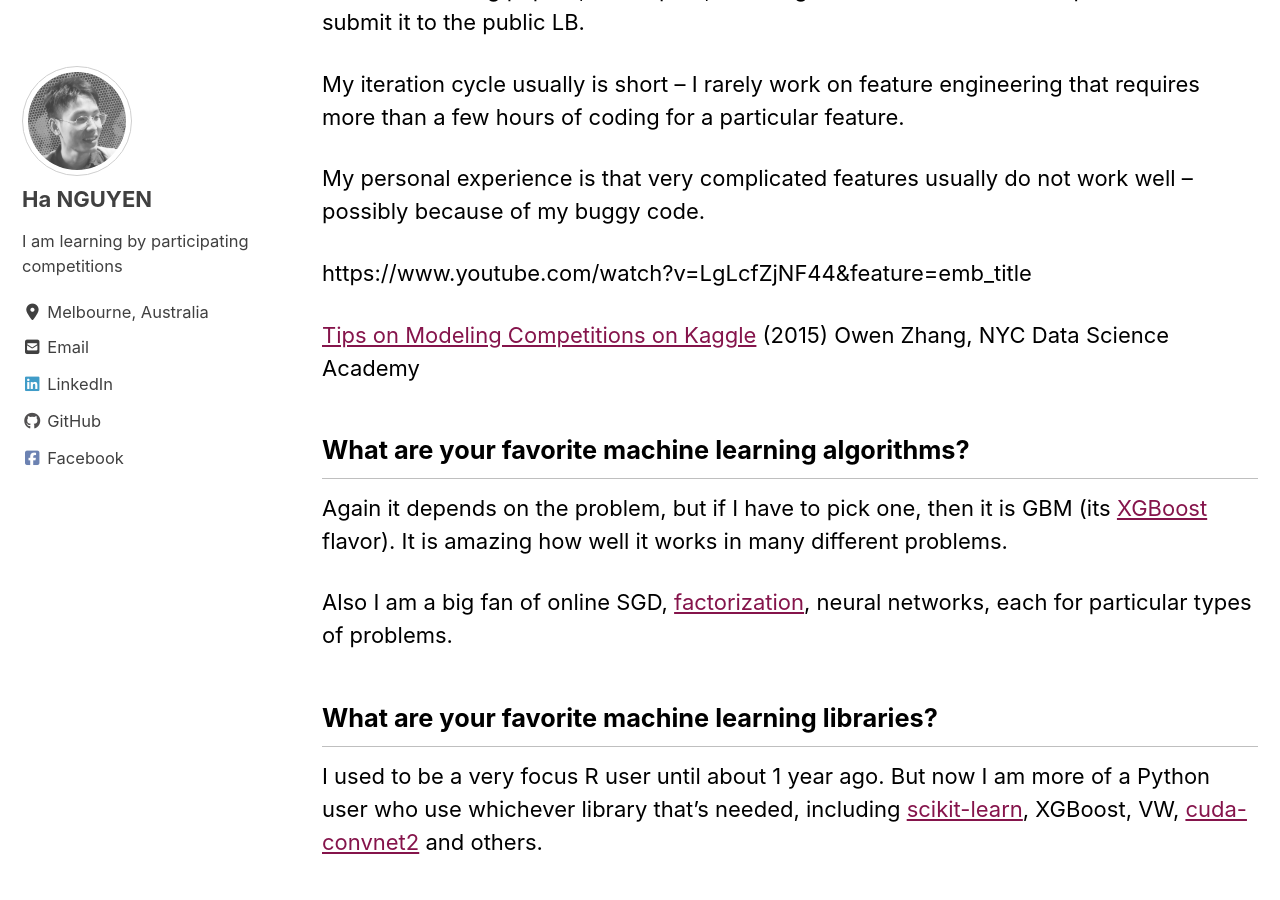
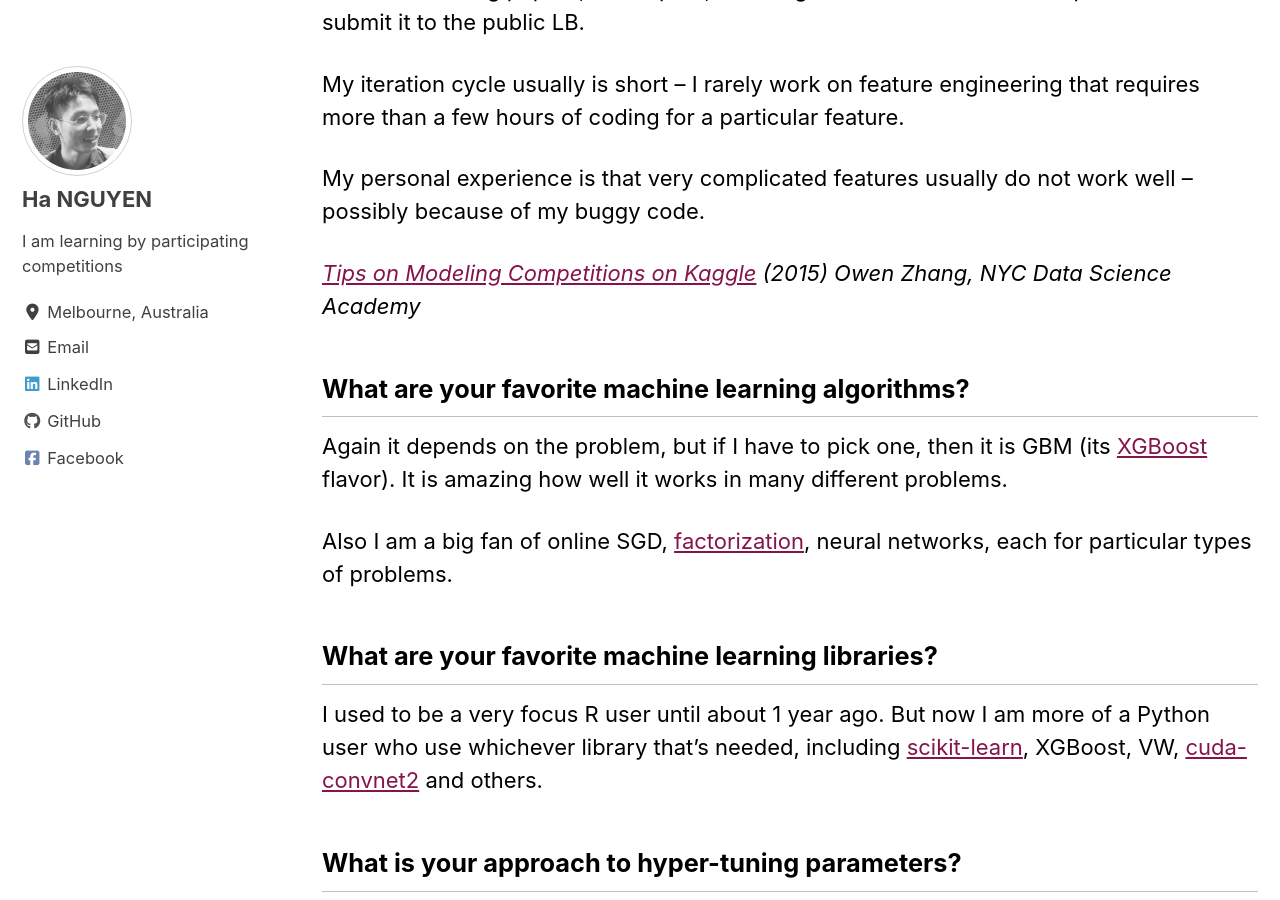
Before and after one commit to datasciblog/datasciblog.github.io, a Jekyll site: the page built from _posts/2015-06-22-profiling-top-kagglers-owen-zhang-currently-1-in-the-world.md, in a window 1280 px wide and 900 px high, scrolled down 1306 px. Built offline with Jekyll 4.4.1, drawn with Linux system fonts in a browser that asks for light colours; cached includes are drawn as plain includes; nearby versions of some CDN libraries; part of the change alters nothing that is shown.

Commit message:
Update 2015-06-22-profiling-top-kagglers-owen-zhang-currently-1-in-the-world.md

```diff
--- a/_posts/2015-06-22-profiling-top-kagglers-owen-zhang-currently-1-in-the-world.md
+++ b/_posts/2015-06-22-profiling-top-kagglers-owen-zhang-currently-1-in-the-world.md
@@ -46,9 +46,7 @@ My iteration cycle usually is short -- I rarely work on feature engineering that
 
 My personal experience is that very complicated features usually do not work well -- possibly because of my buggy code.
 
-https://www.youtube.com/watch?v=LgLcfZjNF44&feature=emb_title
-
-[Tips on Modeling Competitions on Kaggle](http://nycdatascience.com/news/featured-talk-1-kaggle-data-scientist-owen-zhang/) (2015) Owen Zhang, NYC Data Science Academy
+*[Tips on Modeling Competitions on Kaggle](http://nycdatascience.com/news/featured-talk-1-kaggle-data-scientist-owen-zhang/) (2015) Owen Zhang, NYC Data Science Academy*
 
 ## What are your favorite machine learning algorithms?
 
```
